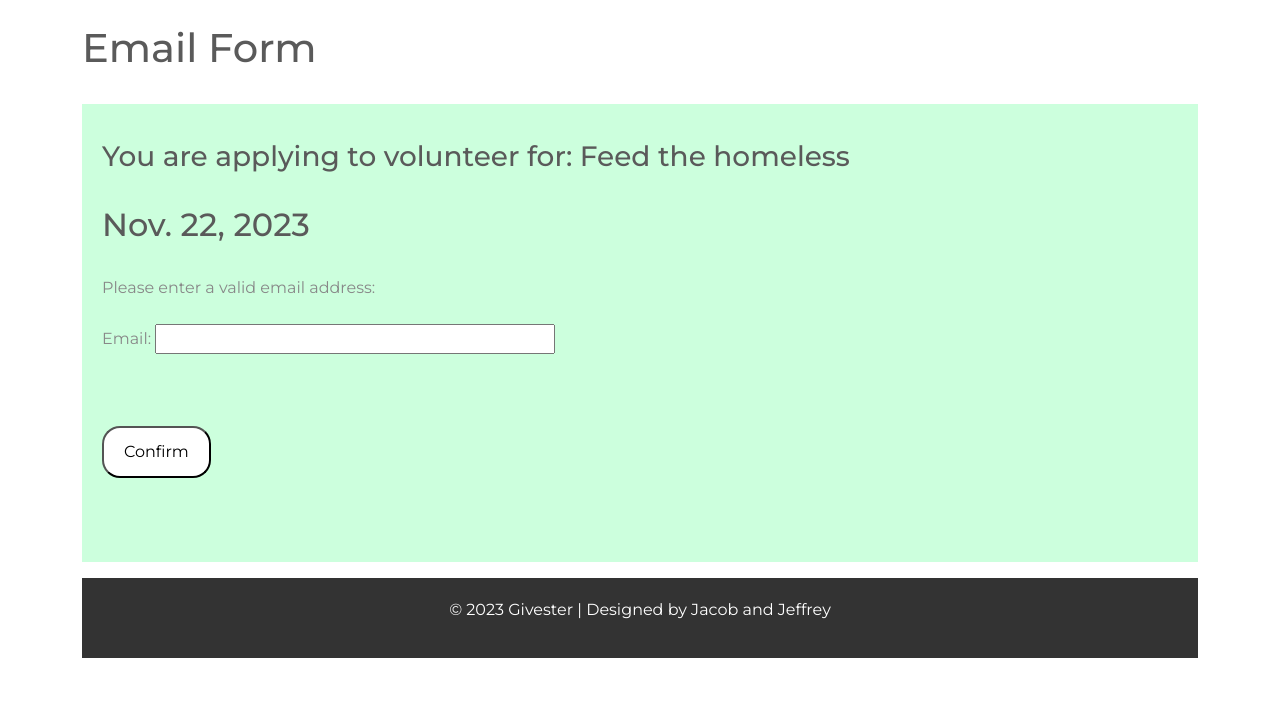
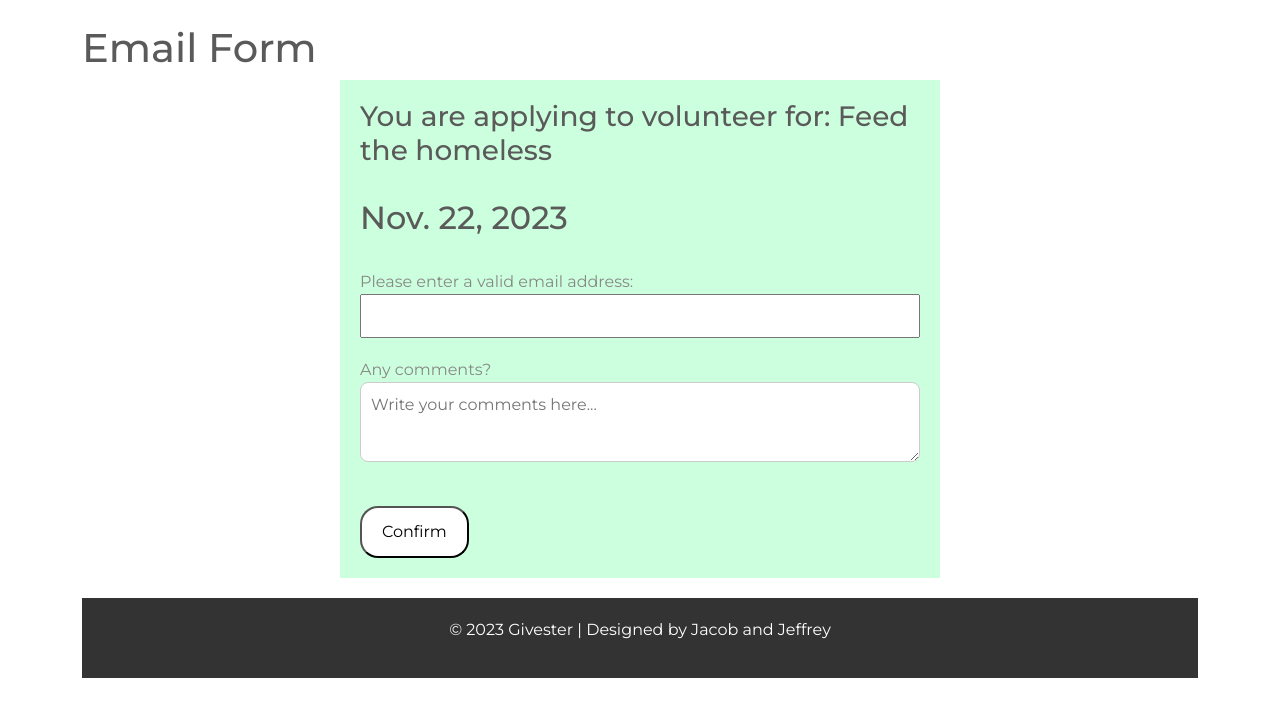
Before and after one commit to JacobLau1/Givester, a Django app: page /events/apply/1 in a window 1280 px wide. Shown: the part 56-773 px from the top of the page. Run offline with Django 4.2, Linux system fonts and the light colour scheme; data comes from the database, SQL or seed files in the repository; parts of the project's set-up code (start-up, migrations or seed data) failed here and were passed over; some libraries are stand-ins or nearby versions.

Commit message:
changed format of apply page

```diff
--- a/Givester/events/templates/apply.html
+++ b/Givester/events/templates/apply.html
@@ -1,68 +1,74 @@
 {% extends 'base.html' %}
-
 
 {% block title %}
     Apply
 {% endblock %}
 
 {% block content %}
-
-
-
     <div class="container-lg">
         <style>
             form {
+                background-color: #ccffdd;
+                padding: 20px;
+                max-width: 600px;
+                margin: 0 auto;
+            }
 
-    background-color: #ccffdd;
+            button {
                 padding: 12px 20px;
+                font-size: 16px;
+                background-color: #ffffff;
+                border-radius: 18px;
+                margin-top: 20px;
             }
+
             footer {
                 background-color: #333;
                 color: #fff;
                 padding: 20px;
                 text-align: center;
-    bottom: 0;
-    width: 100%;
-  }
-  button {
-    padding: 12px 20px;
-    font-size: 16px;
-    background-color: #ffffff;
-    border-radius: 18px;
+                margin-top: 20px;
             }
 
+            /* Added styles for the comments section */
+            .comments-section {
+                margin-top: 20px;
+            }
+
+            .comments-box {
+                width: 100%;
+                box-sizing: border-box;
+                padding: 10px;
+                border: 1px solid #ccc;
+                border-radius: 8px;
+                resize: vertical; /* Allow vertical resizing */
+                min-height: 80px; /* Adjust as needed */
+            }
         </style>
-
 <br>
         <h1>Email Form</h1>
-<br>
 
         <form action="/events/view/" method="post" onsubmit="submitForm()">
             {% csrf_token %}
+            <h3>You are applying to volunteer for: {{event.title}}</h3>
             <br>
-    <h3>You are applying to volunteer for:  {{event.title}} </h3>
+            <h2>{{event.date}}</h2>
 <br>
-<h2> {{event.date}}</h2>
+            <label for="email">Please enter a valid email address:</label>
             <br>
-    <label>Please enter a valid email address:</label>
-    <br>
-    <br>
-    <label for="email">Email:</label>
-    <input type="email" id="email" name="email" required style="width: 400px;">
+            <input type="email" id="email" name="email" required style="width: 100%; box-sizing: border-box; padding: 8px;">
 
-    <br>
-    <br>
-    <br>
+            <!-- Added comments section -->
+            <div class="comments-section">
+                <label for="comments">Any comments?</label>
+                <textarea id="comments" name="comments" class="comments-box" placeholder="Write your comments here..."></textarea>
+            </div>
 <br>
             <button type="submit">Confirm</button>
-    <br>
-    <br>
-    <br>
-    <br>
         </form>
 
         <footer>
             <p>&copy; 2023 Givester | Designed by Jacob and Jeffrey</p>
         </footer>
+    </div>
 {% endblock %}
-</div>
--- a/Givester/events/templates/events.html
+++ b/Givester/events/templates/events.html
@@ -66,9 +66,6 @@ Events
                 <p>{{ element.date }}</p>
                 <p class="address">{{ element.address }}</p>
 
-
-
-
                 <button type="button">
                     <a class="nav-link" href="/events/apply/{{ element.id }}">Apply</a>
                 </button>
```
Lines whose indentation alone changed are shown as unchanged.
